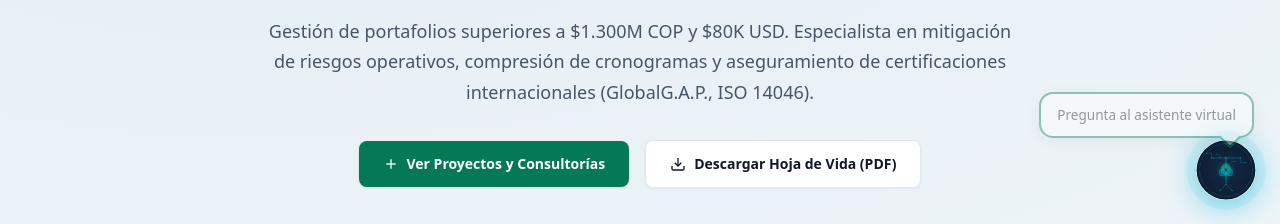
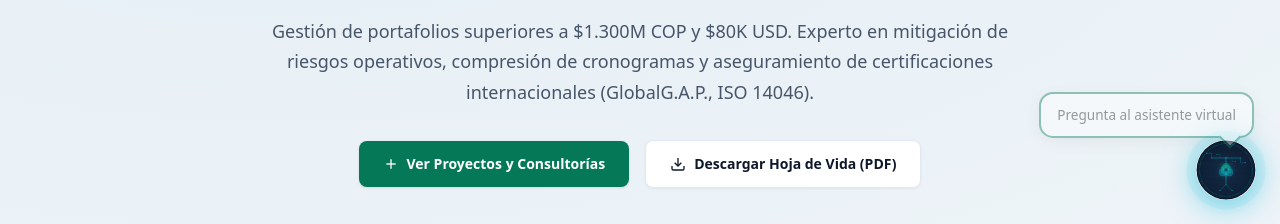
Before and after one commit to JCuetoT/web-profesional-ingjuan, a website: page index.html in a window 1280 px wide. Shown: the part 576-800 px from the top of the page. Drawn offline with Linux system fonts and the light colour scheme.

Commit message:
Update 'Especialista' to 'Experto' in description
Se cambió la palabra especialista por experto.

```diff
--- a/index.html
+++ b/index.html
@@ -138,7 +138,7 @@
             </h1>
 
             <p class="hero-descripcion revelar escalon-2">
-                Gestión de portafolios superiores a $1.300M COP y $80K USD. Especialista en mitigación de riesgos operativos, compresión de cronogramas y aseguramiento de certificaciones internacionales (GlobalG.A.P., ISO 14046).
+                Gestión de portafolios superiores a $1.300M COP y $80K USD. Experto en mitigación de riesgos operativos, compresión de cronogramas y aseguramiento de certificaciones internacionales (GlobalG.A.P., ISO 14046).
             </p>
 
             <div class="hero-acciones revelar escalon-3">
```
